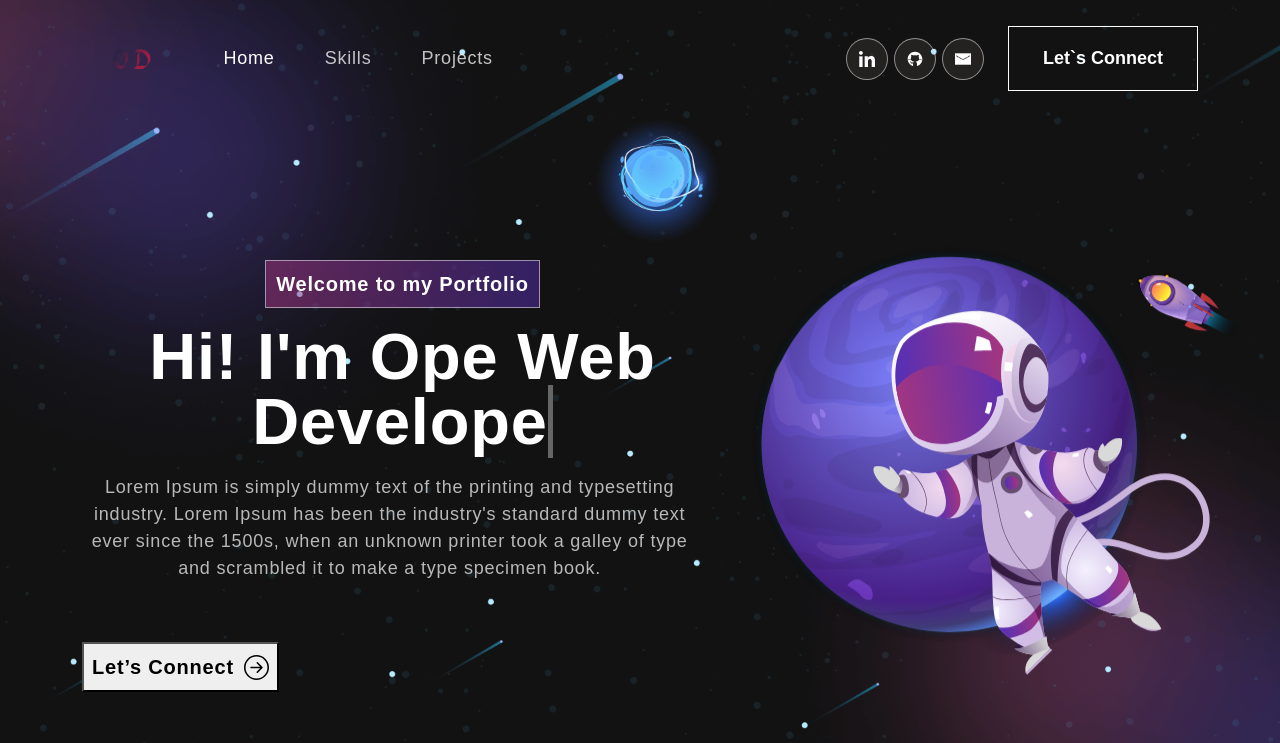
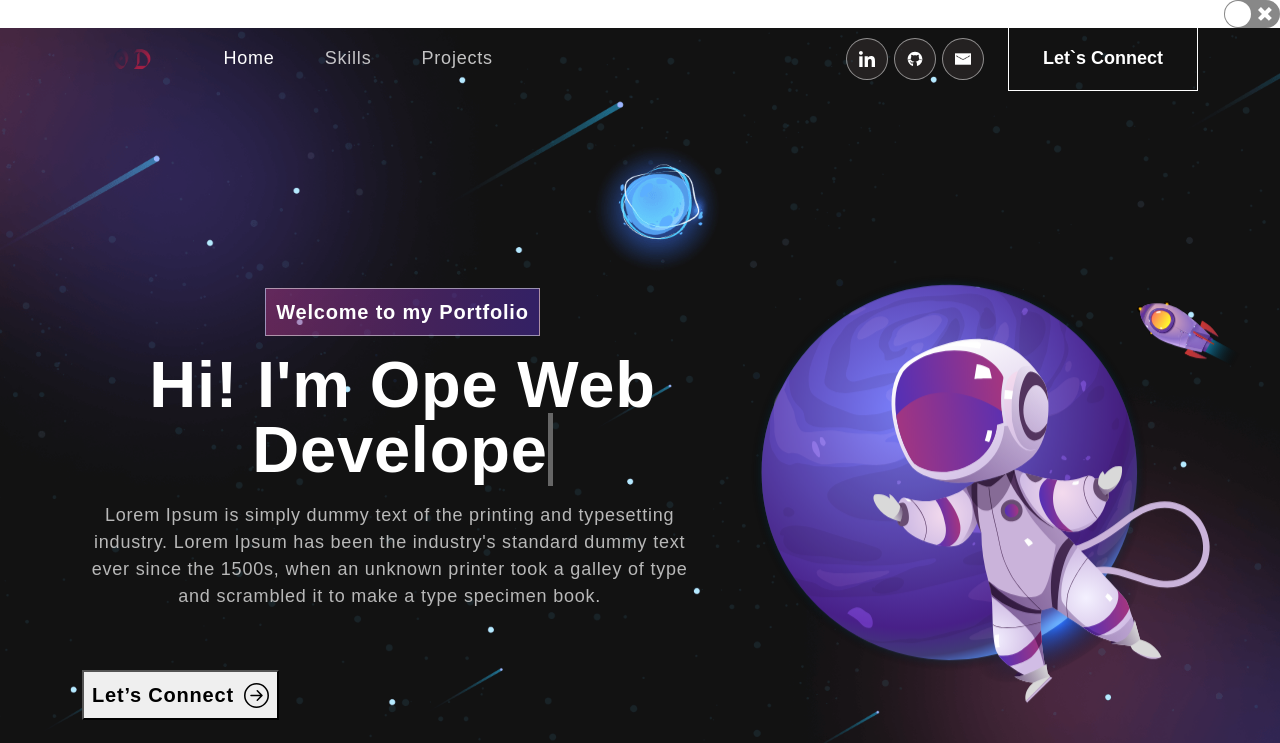
Before and after one commit to OpeDada/portfolio_v2, a React (Create React App) app: page / in a window 1280 px wide. Shown: the top 743 px of the page. Built offline with nearby package versions, Linux system fonts and the light colour scheme.

Commit message:
styled the switch

```diff
--- a/src/App.css
+++ b/src/App.css
@@ -30,6 +30,14 @@ body {
 
 #dark{
   background-color: #121212;
+}
+
+.switch {
+  display: flex;
+  /* width: 100vw;
+  height: 100px; */
+  justify-content: right;
+  align-items: center;
 }
 
 h1,
--- a/src/App.js
+++ b/src/App.js
@@ -21,6 +21,9 @@ function App() {
     <ThemeContext.Provider value={{ theme, toggleTheme}}>
       <div className="App" id={theme}>
         <NavBar />
+        <div className='switch'>
+          <ReactSwitch  />
+        </div>
         <Banner />
         <Skills />
         <Projects />
```
